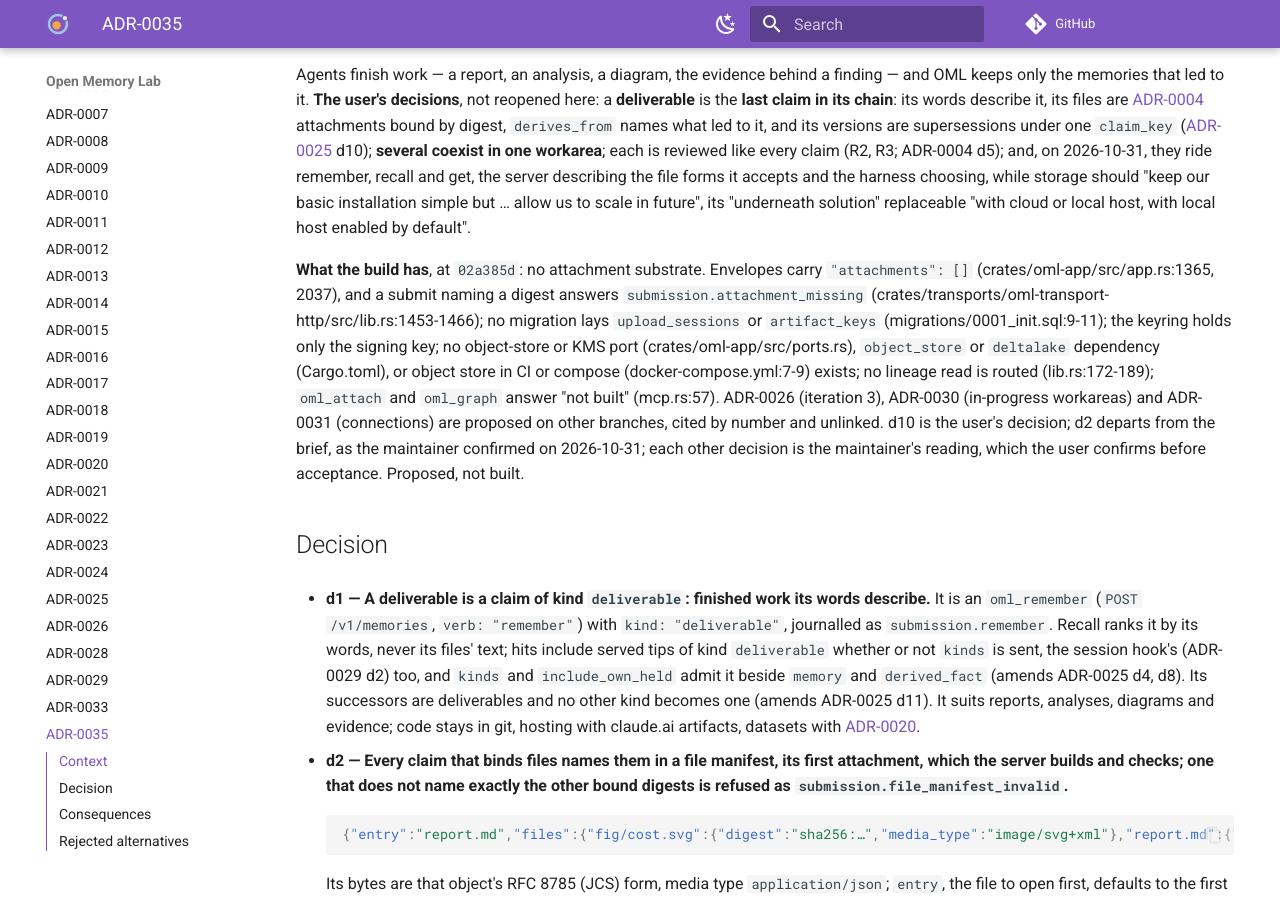
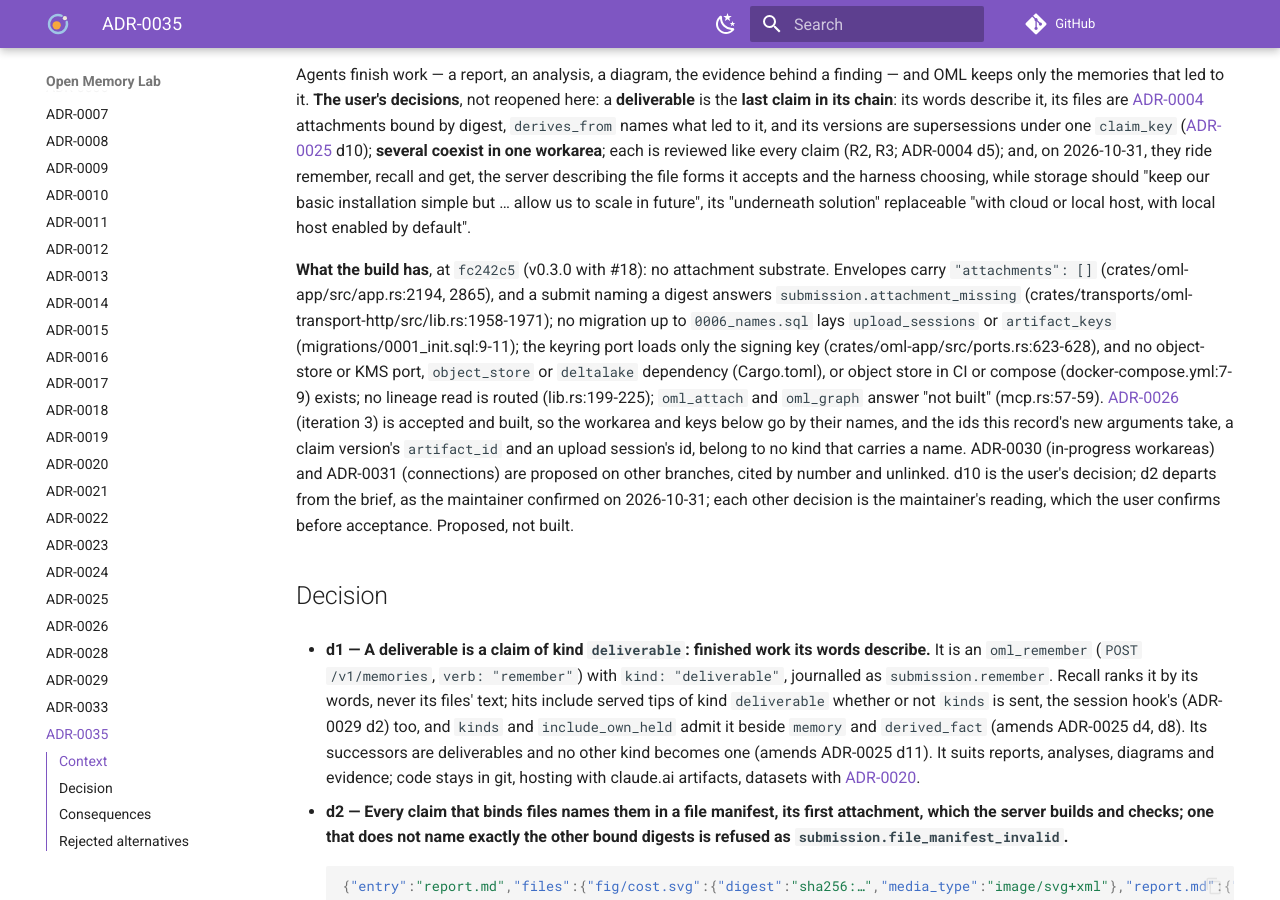
Before and after one commit to e8kor/open-memory-lab, an MkDocs documentation site: the page built from docs/adr/ADR-0035-a-deliverable-is-the-last-claim-in-its-chain.md, in a window 1280 px wide and 900 px high, scrolled down 385 px. Built offline with MkDocs 1.6.1 and Material for MkDocs 9.7.7, drawn with Linux system fonts in a browser that asks for light colours; comment, search, counter and statistics services are not loaded; some of the changed text lies outside the part shown.

Commit message:
Name every stored object and lake prefix by its tenant's id, tell claim keys apart from names, and state the build and spec version proposed ADR-0035 starts from after v0.3.0
The merge brought in v0.3.0, which accepted ADR-0026: tenants, workareas, crews and keys now carry names, while ids stay the binding of all stored state, the lake included, so the object names d9 and d10 add take the tenant's id and say so. A claim key is released when every version is rejected or erased and a name never is, so d7 calls claim keys by their own word. The context's citations move to fc242c5, where the same absences hold at new lines, info.version is 0.3.0-design, and main's rewritten CONTRIBUTING carries no vocabulary pointer to update on acceptance.

```diff
--- a/docs/adr/ADR-0035-a-deliverable-is-the-last-claim-in-its-chain.md
+++ b/docs/adr/ADR-0035-a-deliverable-is-the-last-claim-in-its-chain.md
@@ -24,18 +24,21 @@
 storage should "keep our basic installation simple but … allow us to scale in future", its
 "underneath solution" replaceable "with cloud or local host, with local host enabled by default".
 
-**What the build has**, at `02a385d`: no attachment substrate. Envelopes carry `"attachments": []`
-(crates/oml-app/src/app.rs:1365, 2037), and a submit naming a digest answers
-`submission.attachment_missing` (crates/transports/oml-transport-http/src/lib.rs:1453-1466); no
-migration lays `upload_sessions` or `artifact_keys` (migrations/0001_init.sql:9-11); the keyring
-holds only the signing key; no object-store or KMS port (crates/oml-app/src/ports.rs), `object_store`
-or `deltalake` dependency (Cargo.toml), or object store in CI or compose (docker-compose.yml:7-9)
-exists; no lineage read is routed (lib.rs:172-189); `oml_attach` and `oml_graph` answer "not
-built" (mcp.rs:57). ADR-0026 (iteration 3),
-ADR-0030 (in-progress workareas) and ADR-0031 (connections) are proposed on other branches, cited
-by number and unlinked. d10 is the user's decision; d2 departs from the brief, as the maintainer
-confirmed on 2026-10-31; each other decision is the maintainer's reading, which the user confirms
-before acceptance. Proposed, not built.
+**What the build has**, at `fc242c5` (v0.3.0 with #18): no attachment substrate. Envelopes carry
+`"attachments": []` (crates/oml-app/src/app.rs:2194, 2865), and a submit naming a digest answers
+`submission.attachment_missing` (crates/transports/oml-transport-http/src/lib.rs:1958-1971); no
+migration up to `0006_names.sql` lays `upload_sessions` or `artifact_keys`
+(migrations/0001_init.sql:9-11); the keyring port loads only the signing key
+(crates/oml-app/src/ports.rs:623-628), and no object-store or KMS port, `object_store` or
+`deltalake` dependency (Cargo.toml), or object store in CI or compose (docker-compose.yml:7-9)
+exists; no lineage read is routed (lib.rs:199-225); `oml_attach` and `oml_graph` answer "not
+built" (mcp.rs:57-59). [ADR-0026](ADR-0026-names-are-keys.md) (iteration 3) is accepted and
+built, so the workarea and keys below go by their names, and the ids this record's new arguments
+take, a claim version's `artifact_id` and an upload session's id, belong to no kind that carries
+a name. ADR-0030 (in-progress workareas) and ADR-0031 (connections) are proposed on other
+branches, cited by number and unlinked. d10 is the user's decision; d2 departs from the brief, as
+the maintainer confirmed on 2026-10-31; each other decision is the maintainer's reading, which the
+user confirms before acceptance. Proposed, not built.
 
 ## Decision
 
@@ -150,10 +153,12 @@
 
 - **d7 — Several deliverables coexist in one workarea, each its own claim, and every act names one
   version.**
-    - **Naming.** All kinds share the workarea's claim keys (ADR-0025 d18): a new deliverable on a
-      `claim_key` a held, promoted or demoted version holds answers `409
+    - **Claim keys.** All claim kinds share the workarea's claim keys (ADR-0025 d18): a new
+      deliverable on a `claim_key` a held, promoted or demoted version holds answers `409
       submission.claim_key_conflict` ([FR-31](../product/roadmap.md)'s residual), so the agent
-      names each apart, as `q4-cost-report` and `q4-cost-deck`.
+      gives each its own, as `q4-cost-report` and `q4-cost-deck`. A claim key is not a name
+      (ADR-0026 d1): it groups one claim's versions, and a claim whose every version is rejected
+      or erased releases it (ADR-0025 d18), where a name is never released (ADR-0026 d10).
     - **Listing, the tip of each.** `GET /v1/memories?kind=deliverable`, an existing filter, lists
       each deliverable's promoted served tip in scope. On MCP, `oml_my_work` gains `kind` and
       `oml_recall` `kinds`, both ring filters, so an agent lists its own and finds others' by a
@@ -194,15 +199,16 @@
       commit (amends ADR-0005 d1's "per artifact" to per stored object).
     - **Objects.** Every object's name ends in its `artifact_keys.object_id`, the version's
       `artifact_id` for a body and the session's `id` for a file, as
-      `oml-quarantine/<tenant>/<digest>/<object_id>` and its `oml-bodies` twin (amends ADR-0004
-      d4), else two versions binding unchanged bytes would put two ciphertexts at one name. A
+      `oml-quarantine/<tenant_id>/<digest>/<object_id>` and its `oml-bodies` twin (amends ADR-0004
+      d4), else two versions binding unchanged bytes would put two ciphertexts at one name; the
+      tenant segment is its id, never its name, as ADR-0026 d1 binds stored state. A
       file's object is a run of frames, one per part or inline file: a 4-byte big-endian
       ciphertext length, a random 12-byte nonce (a retried part re-encrypts, and a counter would
       repeat one), then AES-256-GCM ciphertext and tag under the session DEK, with the session's
       `id` and part number as associated data, so a moved frame fails to decrypt, and the
       plaintext digest, checked at completion and on every serve (ADR-0004 d4), catches a dropped
       one. Each encrypted part is its own object at
-      `oml-quarantine/<tenant>/uploads/<session_id>/<part_number>`, written by plain put on every
+      `oml-quarantine/<tenant_id>/uploads/<session_id>/<part_number>`, written by plain put on every
       backend, so a retry re-puts it; completion streams the frames in part order into the
       session's object with one `put_multipart`, the bytes `submission.attach`'s ciphertext digest
       covers, then deletes the parts.
@@ -236,7 +242,7 @@
   ([ADR-0003](ADR-0003-delta-lake-derived-lakehouse.md)). `oml-lake` enables deltalake's `s3`,
   `azure` and `gcs` features and registers their handlers, since delta-rs picks its log store by
   the URL's scheme even when handed a store. One root holds the `oml-quarantine/`, `oml-bodies/`
-  and `lake/<tenant>/` prefixes (amends ADR-0023 d3's directory names), each process holding the
+  and `lake/<tenant_id>/` prefixes (amends ADR-0023 d3's directory names), each process holding the
   prefix credentials [deployment](../operations/deployment.md#workloads) grants it.
     - **The port follows deltalake's pin.** The workspace pins `deltalake` 1.1.x and
       `object_store` 0.13.x, the version that deltalake requires: deltalake 1.1.2's published
@@ -339,21 +345,22 @@
 continuous integration; FR-41 to FR-43 and FR-46 as above; FR-31 gains no residual, since the forward read
 stops where the backward read redacts. New surface: `submission.file_manifest_invalid` (422), the
 session state `bound`, `storage.url`, `storage.options` and the fields above; no contract page
-changes now, so `info.version` stays `0.2.0-design`.
+changes now, so `info.version` stays `0.3.0-design`.
 
 **Process obligations.** With the proposal: this file, a [register](index.md) row, a `mkdocs.yml`
 nav entry, `llms.txt`, FR-40 to FR-43 and FR-46 on the [roadmap](../product/roadmap.md) marked proposed, one
 [changelog](../changelog.md) entry. On acceptance, not before: this record and its register row
 become `accepted design` with the date; the Status line of each record the Amends line names
-(ADR-0022 and ADR-0024 among them) gains "· amended by ADR-0035"; ADR-0005 d4's table and the
+(ADR-0022 and ADR-0024 among them) gains ADR-0035 in its "amended by" list, which ADR-0018's,
+ADR-0022's and ADR-0025's already open; ADR-0005 d4's table and the
 [erasure inventory](../architecture/audit-and-lineage.md) gain d9's two copy classes;
 [storage](../architecture/storage.md) states that the lake writes through the same port; storage,
 admission and deployment name d10's one root and prefixes, and admission's [quarantine
 placement](../architecture/admission.md#quarantine-placement), its keyless GC paragraph included,
 d9's object names and both sweep rules; the budget-token row (ADR-0025 d6) and concepts' budget
 sentence name `oml-tc/2`'s file manifest bytes; the D2–D5, D12, D13 and D15 cells name this
-record; concepts gains a deliverables section and map row, and its and CONTRIBUTING's vocabulary
-pointers name d11; the spec tag is cut.
+record; concepts gains a deliverables section and map row, and its vocabulary pointer names d11;
+the spec tag is cut.
 
 ## Rejected alternatives
 
```
